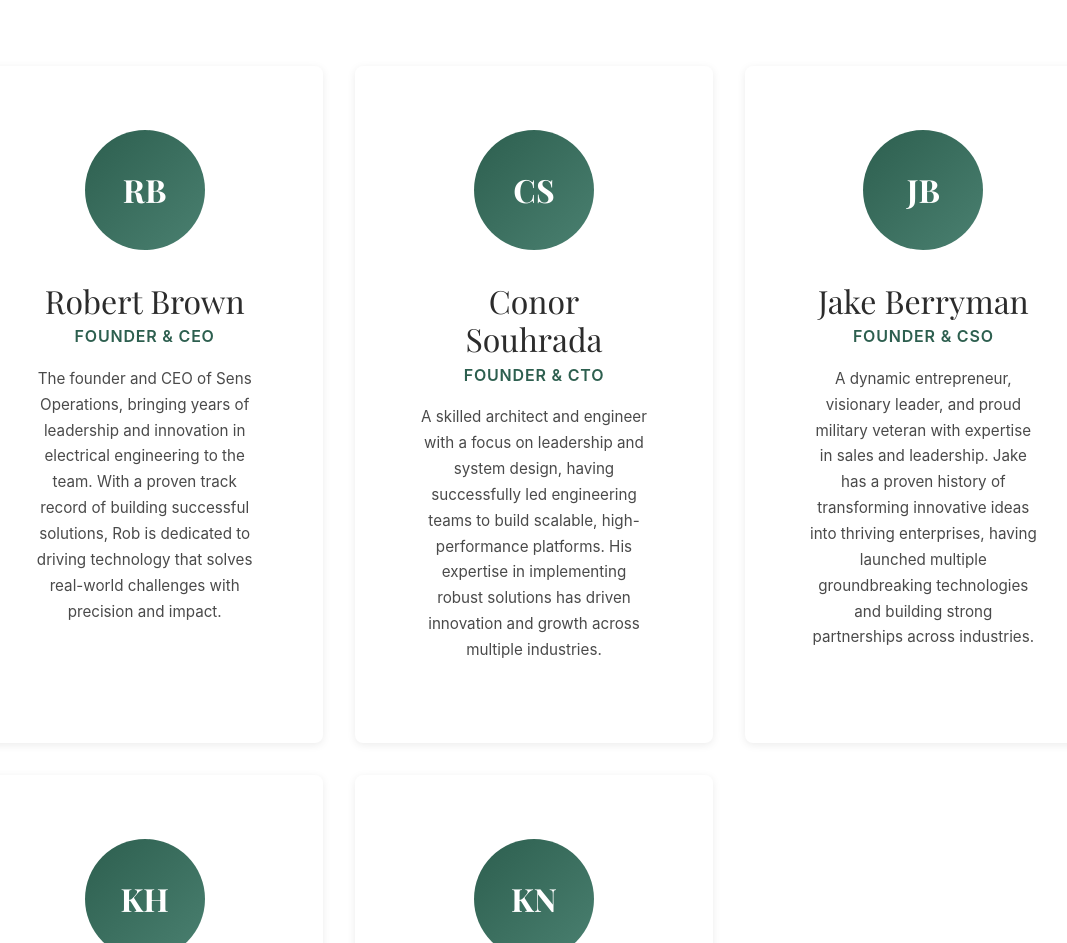
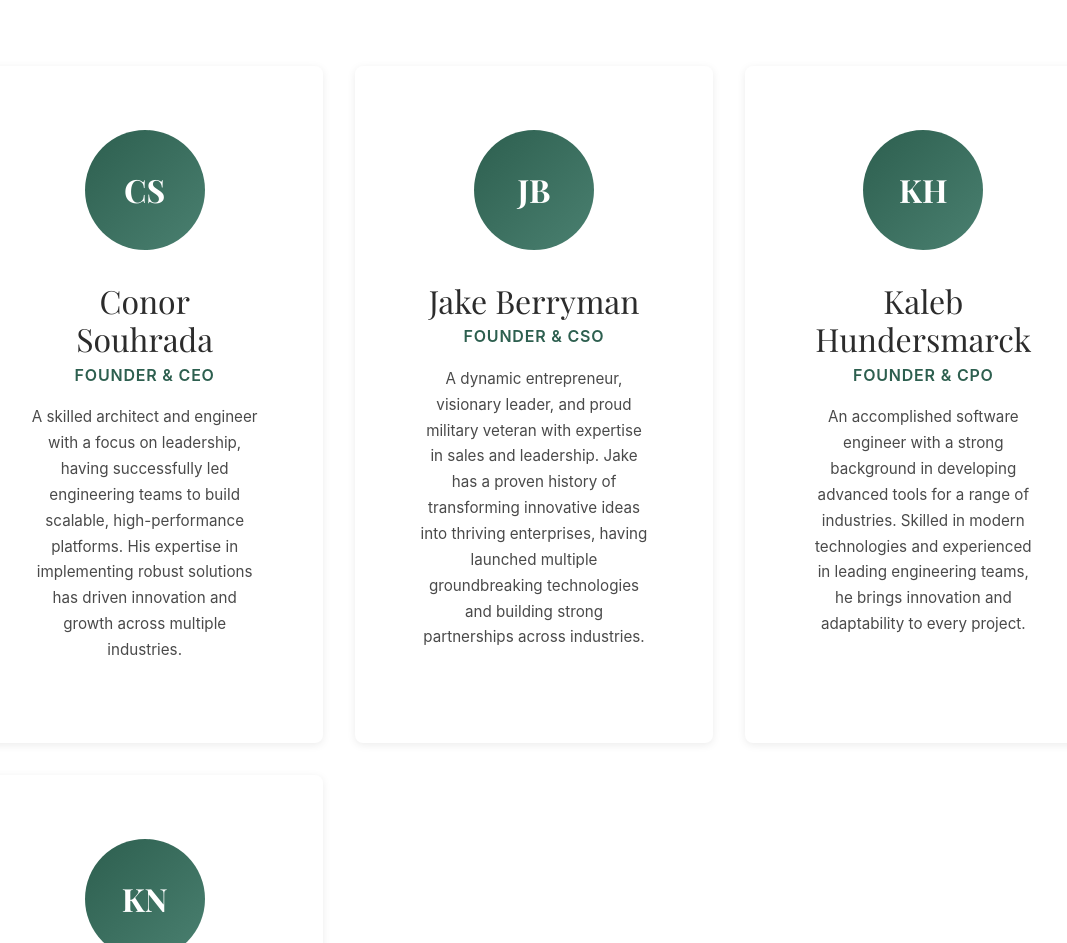
Before and after one commit to Path-Magic-Tech/sens-ops-marketing, a React (Vite) app: page /about in a window 1280 px wide. Shown: the part 2107-3050 px from the top of the page, without its empty margins (106-1173 px from the left). Built offline with nearby package versions, Linux system fonts and the light colour scheme.

Commit message:
removes rob from website

```diff
--- a/src/pages/About.jsx
+++ b/src/pages/About.jsx
@@ -3,14 +3,9 @@ import './About.css';
 const About = () => {
   const team = [
     {
-      name: 'Robert Brown',
+      name: 'Conor Souhrada',
       title: 'Founder & CEO',
-      bio: 'The founder and CEO of Sens Operations, bringing years of leadership and innovation in electrical engineering to the team. With a proven track record of building successful solutions, Rob is dedicated to driving technology that solves real-world challenges with precision and impact.',
-    },
-    {
-      name: 'Conor Souhrada',
-      title: 'Founder & CTO',
-      bio: 'A skilled architect and engineer with a focus on leadership and system design, having successfully led engineering teams to build scalable, high-performance platforms. His expertise in implementing robust solutions has driven innovation and growth across multiple industries.',
+      bio: 'A skilled architect and engineer with a focus on leadership, having successfully led engineering teams to build scalable, high-performance platforms. His expertise in implementing robust solutions has driven innovation and growth across multiple industries.',
     },
     {
       name: 'Jake Berryman',
```
